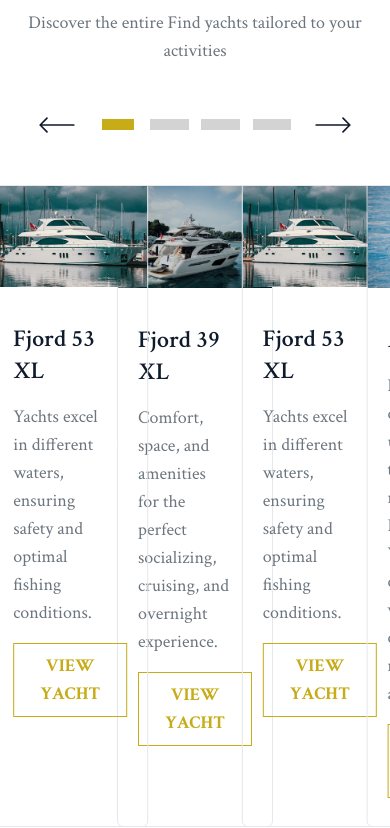
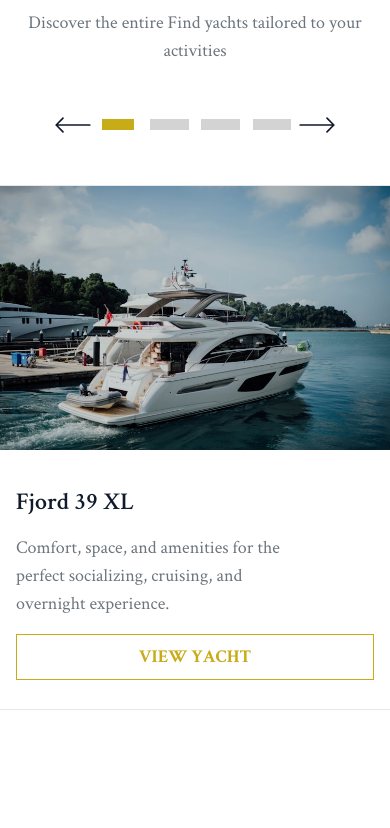
Before and after one commit to Khaled0-0/BoatingX, a Next.js app: page /brand in a window 390 px wide. Shown: the part 2296-3124 px from the top of the page. Built offline with nearby package versions, Linux system fonts and the light colour scheme.

Commit message:
Add Responsive for the the products component

```diff
--- a/app/components/OurStory.tsx
+++ b/app/components/OurStory.tsx
@@ -9,13 +9,14 @@ const OurStory = () => {
    return (
       <section className='mb-30 md:mb-0'>
 
-         <article className='flex flex-col items-center gap-5 my-10'>
-            <h2 className='text-[#C7AB17] text-center text-xl sm:text-2xl md:text-4xl font-semibold
-               md:w-[499px] px-8 md:px-0 '>
+         <article className='flex flex-col items-center gap-5 my-10  px-2 md:px-0 '>
+            <h2 className='text-[#C7AB17] text-center text-2xl sm:text-2xl md:text-4xl font-semibold
+               '>
                Egypt&apos;s Premier Gateway to
+               <br className='hidden md:block' />
                Luxury Yachting Brands
             </h2>
-            <p className='text-[#6C757D] text-lg font-normal  text-center md:w-[600px] w-[340px] px-3 leading-6'>
+            <p className='text-[#6C757D] text-base md:text-2xl md:w-[90%]  font-normal  text-center md:leading-8 leading-6 lg:w-[70%] lg:px-20 '>
                As an authorized dealer, we proudly represent some of the most prestigious yacht brands in the world, offering our clients unparalleled access to luxury vessels that embody elegance,
                performance, and innovation.
             </p>
--- a/app/components/Products.tsx
+++ b/app/components/Products.tsx
@@ -10,8 +10,8 @@ const Products = () => {
 
    return (
       <section className='my-10'>
-         <div className='flex flex-col items-center gap-3'>
-            <h2 className='text-[#0F1A2B] text-center  text-5xl font-normal'>Find The Perfect Yacht For You
+         <div className='flex flex-col items-center gap-3 px-2 md:px-0'>
+            <h2 className='text-[#0F1A2B] text-center text-3xl  md:text-5xl font-normal'>Find The Perfect Yacht For You
             </h2>
             <p className='text-center text-[#6C757D] text-lg font-normal'>Discover the entire BENETEAU agenda and don&apos;t miss our boat shows, maritime events and private meetings.
             </p>
--- a/app/components/embla/EmblaCarousel.tsx
+++ b/app/components/embla/EmblaCarousel.tsx
@@ -119,9 +119,9 @@ const EmblaCarousel: React.FC<PropType> = (props) => {
    return (
       <div className="embla">
 
-         <div className="embla__controls">
+         <div className="embla__controls ">
             <div className="embla__buttons ">
-               <PrevButton onClick={onPrevButtonClick} disabled={prevBtnDisabled} />
+               <PrevButton className='' onClick={onPrevButtonClick} disabled={prevBtnDisabled} />
             </div>
 
             <div className="embla__dots">
@@ -143,17 +143,19 @@ const EmblaCarousel: React.FC<PropType> = (props) => {
          <div className="embla__viewport" ref={emblaRef} >
             <div className="embla__container">
                {slides.map((slide, index) => (
-                  <div className="embla__slide" key={index}>
+                  <div className="embla__slide " key={index}>
                      <div className="embla__parallax">
                         <div className="embla__parallax__layer">
-                           <div className='embla__slide__card'>
+                           <div className='embla__slide__card '>
                               <div>
-                                 <Image src={slide.imageSrc} alt={slide.title} width={400} height={500} />
+                                 <Image src={slide.imageSrc} alt={slide.title}
+                                    width={400} height={500} />
                               </div>
                               <div className='embla__slide__header'>
-                                 <div className='flex items-center justify-between'>
+                                 <div className='flex items-center justify-between '>
                                     <h2 className='embla__slide__title'>{slide.title}</h2>
-                                    <Image src={slide.logoSrc} alt={`${slide.title} logo`} width={110} height={110} />
+                                    <Image src={slide.logoSrc} alt={`${slide.title} logo`}
+                                       width={110} height={110} />
                                  </div>
                                  <div>
                                     <p className='embla__slide__price'>{slide.price}</p>
--- a/app/components/embla/EmblaCarouselArrowButtons.tsx
+++ b/app/components/embla/EmblaCarouselArrowButtons.tsx
@@ -66,7 +66,8 @@ export const PrevButton: React.FC<PropType> = (props) => {
          type="button"
          {...restProps}
       >
-         <Image src={'/assets/prev.svg'} alt='prev' width={40} height={30} className='mr-5' />
+         <Image src={'/assets/prev.svg'} alt='prev' width={40} height={30}
+            className=' mr-1 md:mr-5' />
          {children}
       </button>
    )
@@ -81,7 +82,8 @@ export const NextButton: React.FC<PropType> = (props) => {
          type="button"
          {...restProps}
       >
-         <Image src={'/assets/next.svg'} alt='next' width={40} height={30} className='ml-5' />
+         <Image src={'/assets/next.svg'} alt='next'
+            width={40} height={30} className=' ml-1 md:ml-5' />
 
          {children}
       </button>
--- a/app/globals.css
+++ b/app/globals.css
@@ -36,9 +36,46 @@
   max-width: 100%;
   margin: auto;
   --slide-height: 19rem;
-  /* --slide-spacing: 1rem; */
   --slide-size: 40%;
+  /* default for large screens */
 }
+
+/* Medium screens (e.g., tablets) */
+@media (max-width: 1024px) {
+  .embla {
+    --slide-size: 60%;
+  }
+}
+
+/* Small screens (e.g., phones) */
+@media (max-width: 768px) {
+  .embla {
+    --slide-size: 80%;
+  }
+}
+
+@media (max-width: 426px) {
+  .embla {
+    --slide-size: 200%;
+  }
+
+  .embla__slide__card {
+    width: 47%;
+  }
+}
+
+/* Extra small screens (e.g., very narrow phones) */
+@media (max-width: 320px) {
+  .embla {
+    --slide-size: 250%;
+  }
+
+  .embla__slide__card {
+    width: 38%;
+  }
+}
+
+
 
 .embla__viewport {
   overflow: hidden;
@@ -261,6 +298,7 @@
   border: 1px solid #e5e7eb;
   /* border-gray-200 */
   padding: 1.25rem;
+  /* ml-4 mr-4 */
   /* p-5 */
 }
 
```
